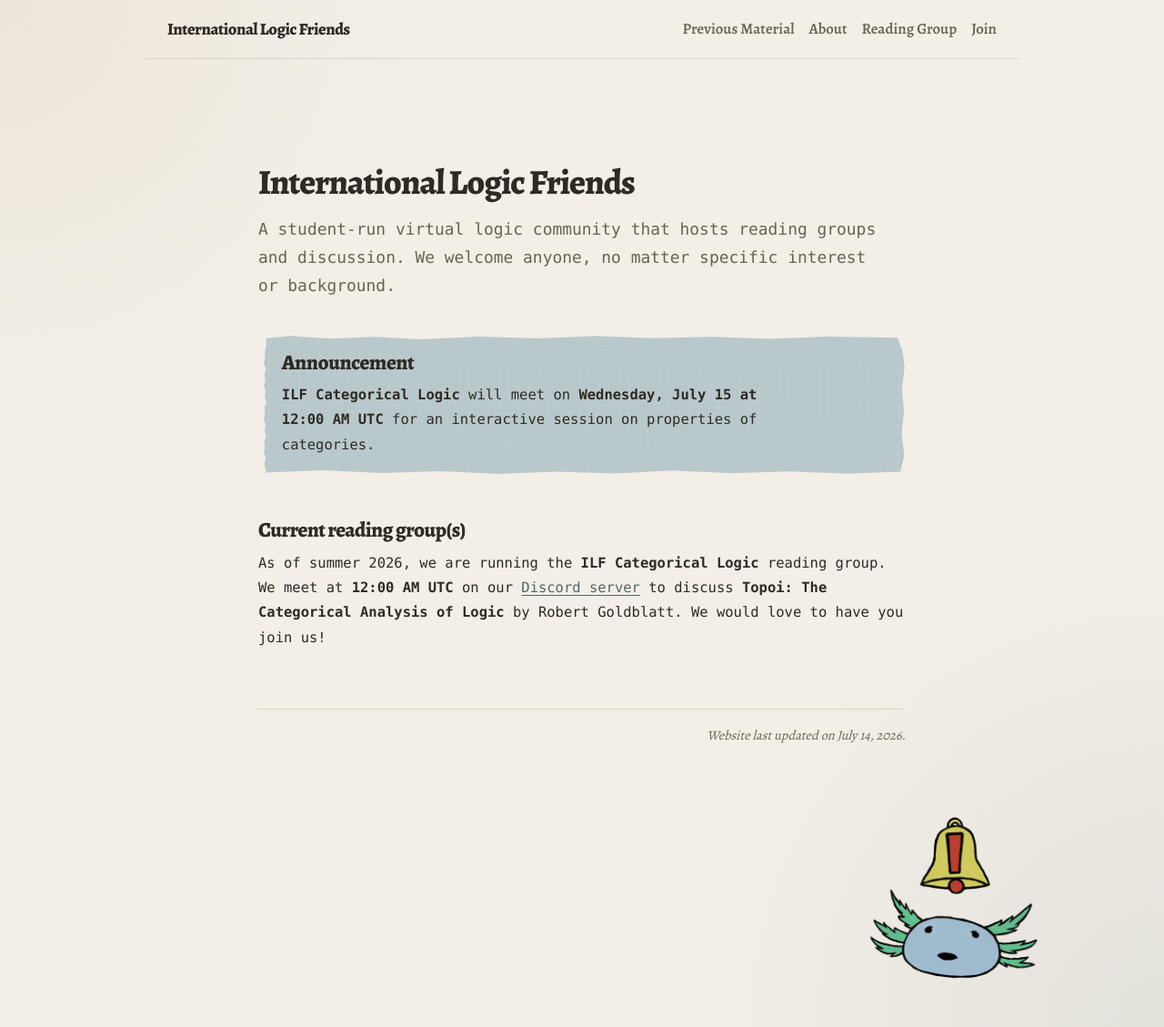
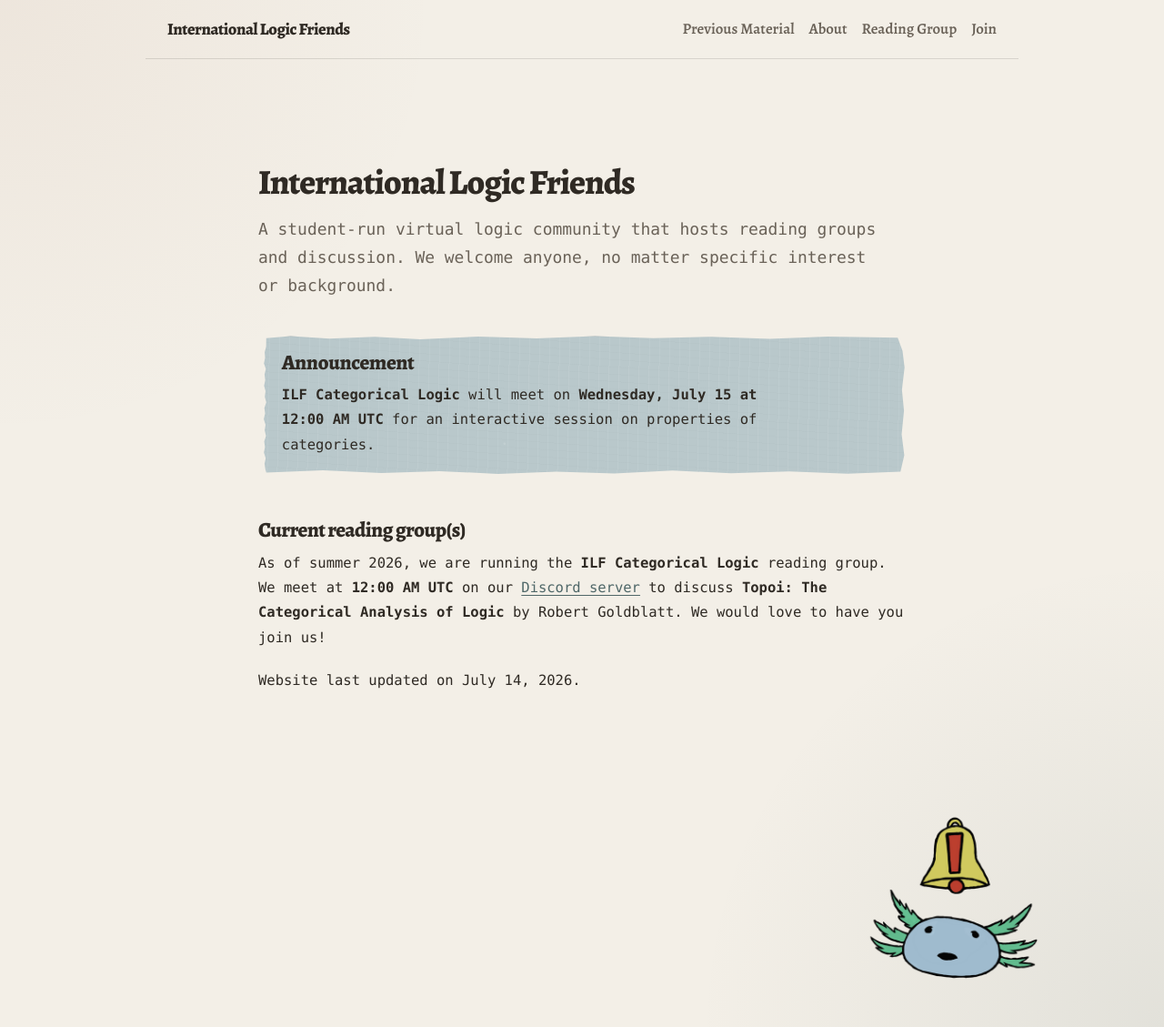
Before and after one commit to international-logic-friends/international-logic-friends.github.io, a Jekyll site: the page built from index.md, in a window 1280 px wide and 1129 px high. Shown: the whole window at 91% size. Built offline with Jekyll 4.4.1, drawn with Linux system fonts in a browser that asks for light colours; some web fonts are replaced.

Commit message:
website updated on style changes

```diff
--- a/index.md
+++ b/index.md
@@ -23,6 +23,4 @@ As of summer 2026, we are running the **ILF Categorical Logic** reading group. W
   8:00 PM Eastern
 </time>** on our [Discord server](https://discord.gg/5BRDy8rYg) to discuss **Topoi: The Categorical Analysis of Logic** by Robert Goldblatt. We would love to have you join us!
 
-<p class="site-updated">
-  Website last updated on {{ site.time | date: "%B %-d, %Y" }}.
-</p>
+Website last updated on {{ site.time | date: "%B %-d, %Y" }}.
```
